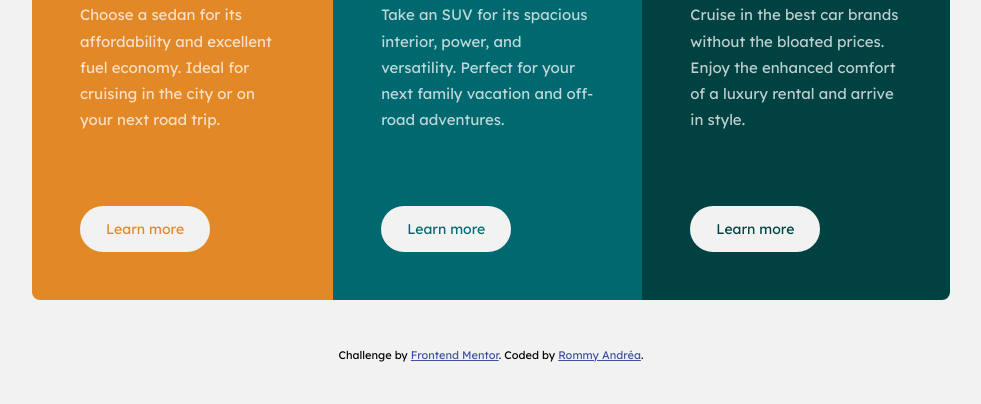
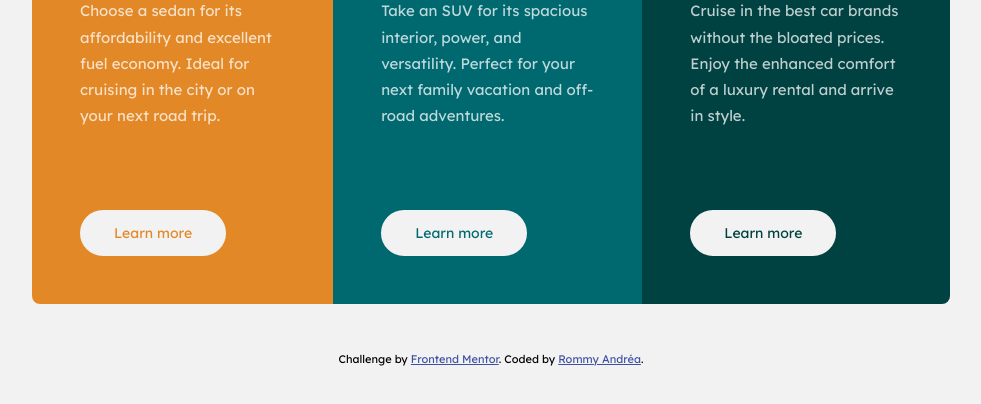
Before and after one commit to RommyAndrea/3-column-preview-card, a plain HTML site: page index.html in a window 1280 px wide. Shown: the part 334-738 px from the top of the page, without its empty margins (149-1130 px from the left). Drawn offline with Linux system fonts and the light colour scheme.

Commit message:
Ton message

```diff
--- a/styles.css
+++ b/styles.css
@@ -64,7 +64,7 @@ body {
     font-size: 0.875rem;
     font-weight: 400;
     border: 0.125rem solid hsl(0, 0%, 95%);
-    padding: 0.75rem 1.5rem;
+    padding: 0.75rem 2rem;
     border-radius: 1.5rem;
     transition: background-color 0.3s ease, color 0.3s ease;
 }
@@ -134,6 +134,6 @@ body {
     }
 
     .card div a {
-        margin-top: 3rem;
+        margin-top: 3.5rem;
     }
 }
```
